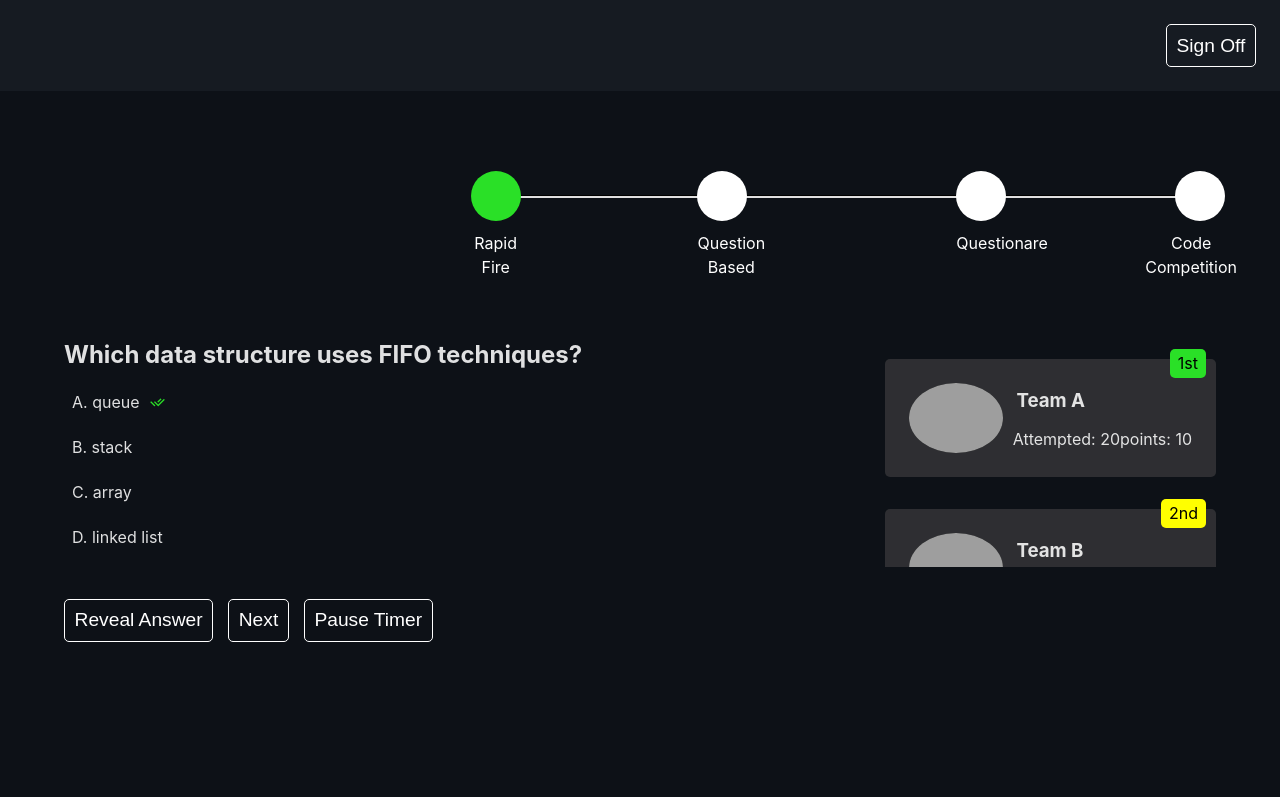
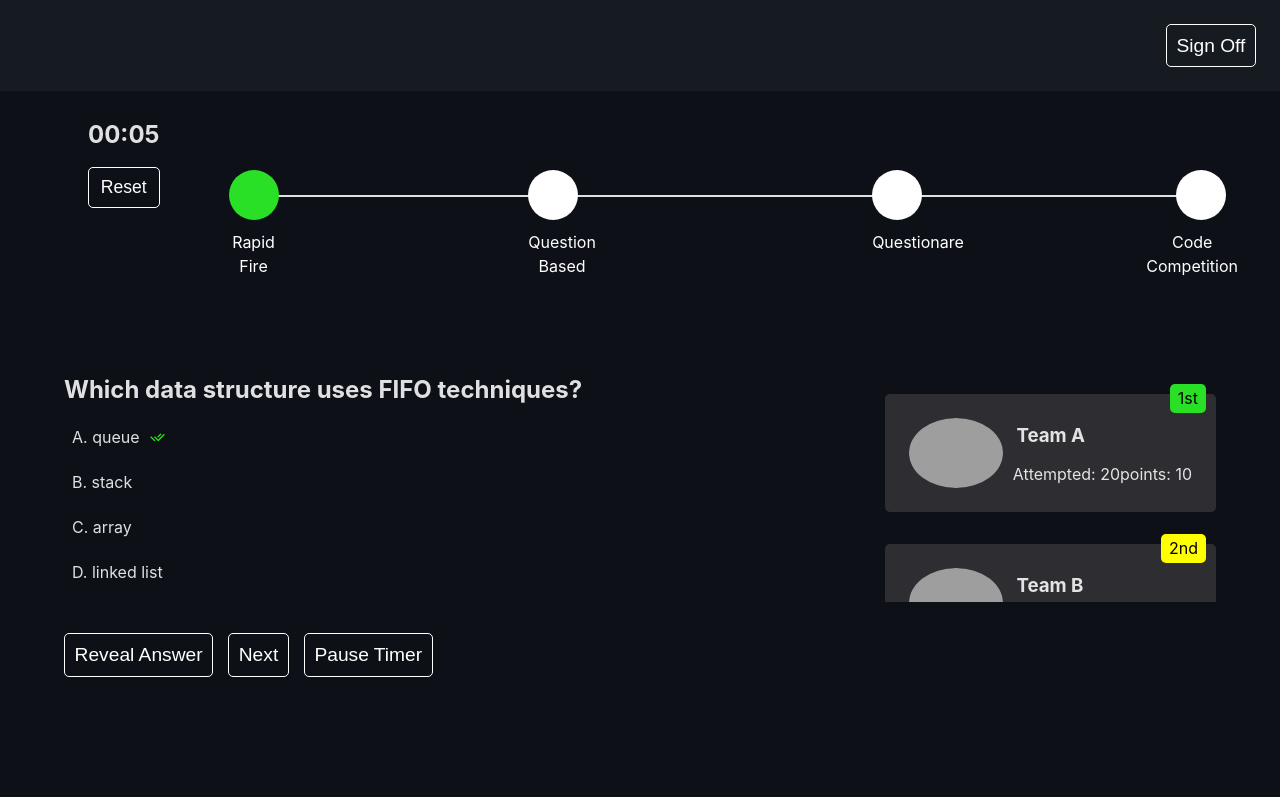
Before and after one commit to SudeepMi/quizapp, a React (Vite) app: page /home in a window 1280 px wide. Shown: the top 797 px of the page. Built offline with nearby package versions, Linux system fonts and the light colour scheme; sample sign-in values are in the browser's storage; grey boxes are pictures that could not be loaded.

Commit message:
timer ui updated

```diff
--- a/src/components/Timer.jsx
+++ b/src/components/Timer.jsx
@@ -83,7 +83,7 @@ const Timer = () => {
 	return (
 		<div className="timer__wrapper">
 			<h2>{timer}</h2>
-			{/* <button onClick={onClickReset}>Reset</button> */}
+			<button onClick={onClickReset}>Reset</button>
 		</div>
 	)
 }
--- a/src/pages/Home.jsx
+++ b/src/pages/Home.jsx
@@ -6,6 +6,7 @@ import Teamform from "../components/Teamform";
 import "./home.css";
 import Progressbar from "../components/Progressbar";
 import Answer from "../components/Answer";
+import Timer from "../components/Timer"
 
 function Home({ leaders }) {
   return (
@@ -16,6 +17,7 @@ function Home({ leaders }) {
       <Progressbar />
       <Answer leaders={leaders} />
       <Teamform />
+      <Timer />
     </div>
   );
 }
--- a/src/pages/home.css
+++ b/src/pages/home.css
@@ -158,12 +158,24 @@
     display: grid;
     align-items: center;
     justify-content: center;
+    gap: 20px;
+
+    button {
+      padding: 0.5em;
+      color: #fff;
+      font-size: 1.1em;
+      cursor: pointer;
+      border: 1px solid #fff;
+      background-color: transparent;
+      border-radius: 5px;
+      &:hover {
+        color: #fff8;
+        border: 1px solid #fff8;
       }
     }
-
+  }
   .progressbar {
     grid-area: progressbar;
-  border: 1px solid #000;
     position: relative;
     margin-top: 6em;
 
@@ -247,7 +259,6 @@
       }
     }
   }
-
   .answerby__component {
     grid-area: answer;
     padding: 1em;
@@ -281,7 +292,6 @@
       }
     }
   }
-
   .teamform__container {
     grid-area: teamform;
     .team {
@@ -307,7 +317,7 @@
           padding: 1.2em;
           font-size: 1.1em;
           color: #fff;
-        margin: .2em 0;
+          margin: 0.2em 0;
           /* From https://css.glass */
           background: rgba(255, 255, 255, 0.02);
           border-radius: 6px;
@@ -334,6 +344,7 @@
         font-size: 1.1em;
         cursor: pointer;
         border-radius: 5px;
+      }
     }
   }
 }
```
Lines whose indentation alone changed are shown as unchanged.
